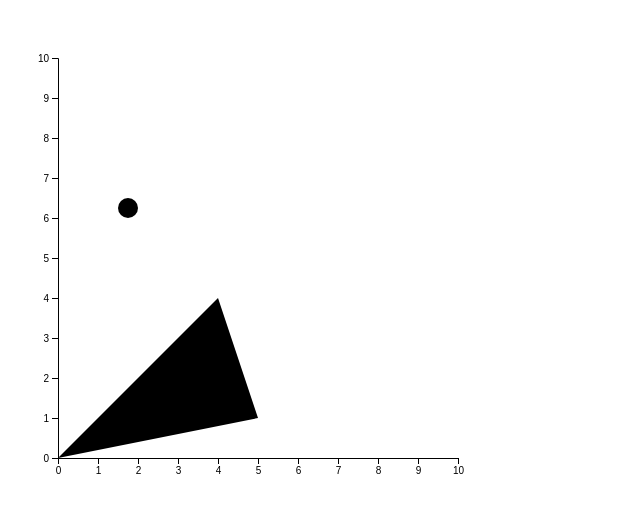
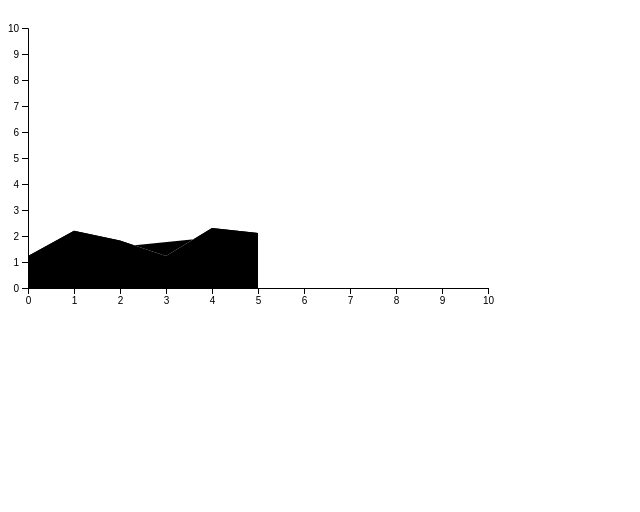
Before and after one commit to yogomi/play-with-react, a React app: page / in a window 1280 px wide. Shown: the top 512 px of the page, without its empty margins (0-640 px from the left). Built offline with nearby package versions, Linux system fonts and the light colour scheme; the HTML template or start-up script is replaced by a standard one.

Commit message:
それっぽいグラフの描画まで完成

```diff
--- a/src/main.jsx
+++ b/src/main.jsx
@@ -5,7 +5,7 @@ import ReactDOM from "react-dom";
 
 import * as d3 from 'd3';
 
-class D3Graph extends React.Component {
+class NetworkGraph extends React.Component {
   constructor(props) {
     super(props);
     this.createGraph = this.createGraph.bind(this);
@@ -21,8 +21,9 @@ class D3Graph extends React.Component {
 
   createGraph() {
     let width = 500;
-    let height = 500;
-    let margin = 50;
+    let height = 300;
+    let margin = 20;
+
     let x = d3.scaleLinear()
       .domain([0, 10])
       .range([margin, width - margin]);
@@ -30,31 +31,33 @@ class D3Graph extends React.Component {
       .domain([0, 10])
       .range([height - margin, margin]);
 
-    // d3.range(10).map(function(i){
-    //   return {x: i, y: Math.sin(i) + 5};
-    // });
-
     let line = d3.line()
       .x((d) => {return x(d.x);})
       .y((d) => {return y(d.y);});
+
+    let area = d3.area()
+      .x((d) => {return x(d.x);})
+      .y0(height - margin)
+      .y1((d) => {return y(d.y);});
+
 
     var svg = d3.select(this.node);
     svg.attr("height", height)
       .attr("width", width);
 
-    svg.selectAll("path")
+    svg.append('path')
       .data(this.props.data)
-      .enter()
-      .append("path")
+      .attr("class", "area")
+      .attr("d", function(d) {
+        return area(d);
+      });
+
+    svg.append('path')
+      .data(this.props.data)
       .attr("class", "line")
       .attr("d", function(d) {
         return line(d);
       });
-
-    svg.append('circle')
-      .attr('cx', 120)
-      .attr('cy', 200)
-      .attr('r', 10);
 
     function xStart(){ return margin;}
     function yStart(){ return height - margin;}
@@ -105,9 +108,17 @@ class App extends React.Component {
       {x: 4, y: 4},
       {x: 5, y: 1},
     ]];
+    const network_data = [[
+      {x: 0, y: 1.23},
+      {x: 1, y: 2.2},
+      {x: 2, y: 1.83},
+      {x: 3, y: 1.23},
+      {x: 4, y: 2.31},
+      {x: 5, y: 2.12},
+    ]];
     return (
       <div>
-        <D3Graph data={data} />
+        <NetworkGraph data={network_data}/>
       </div>
     );
   }
```
Also changed, not shown: 1 other file (tests, documents, lock files or other folders).
